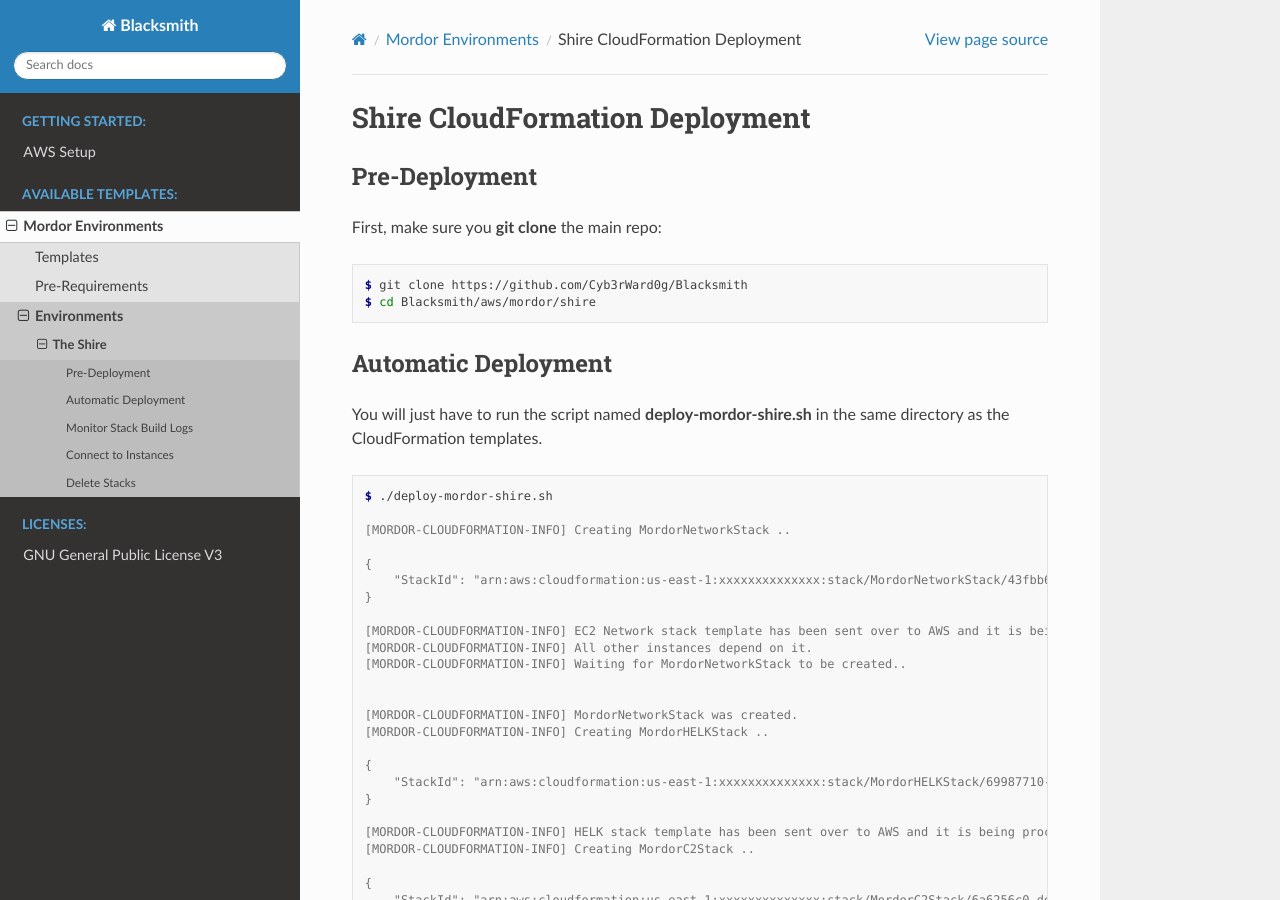
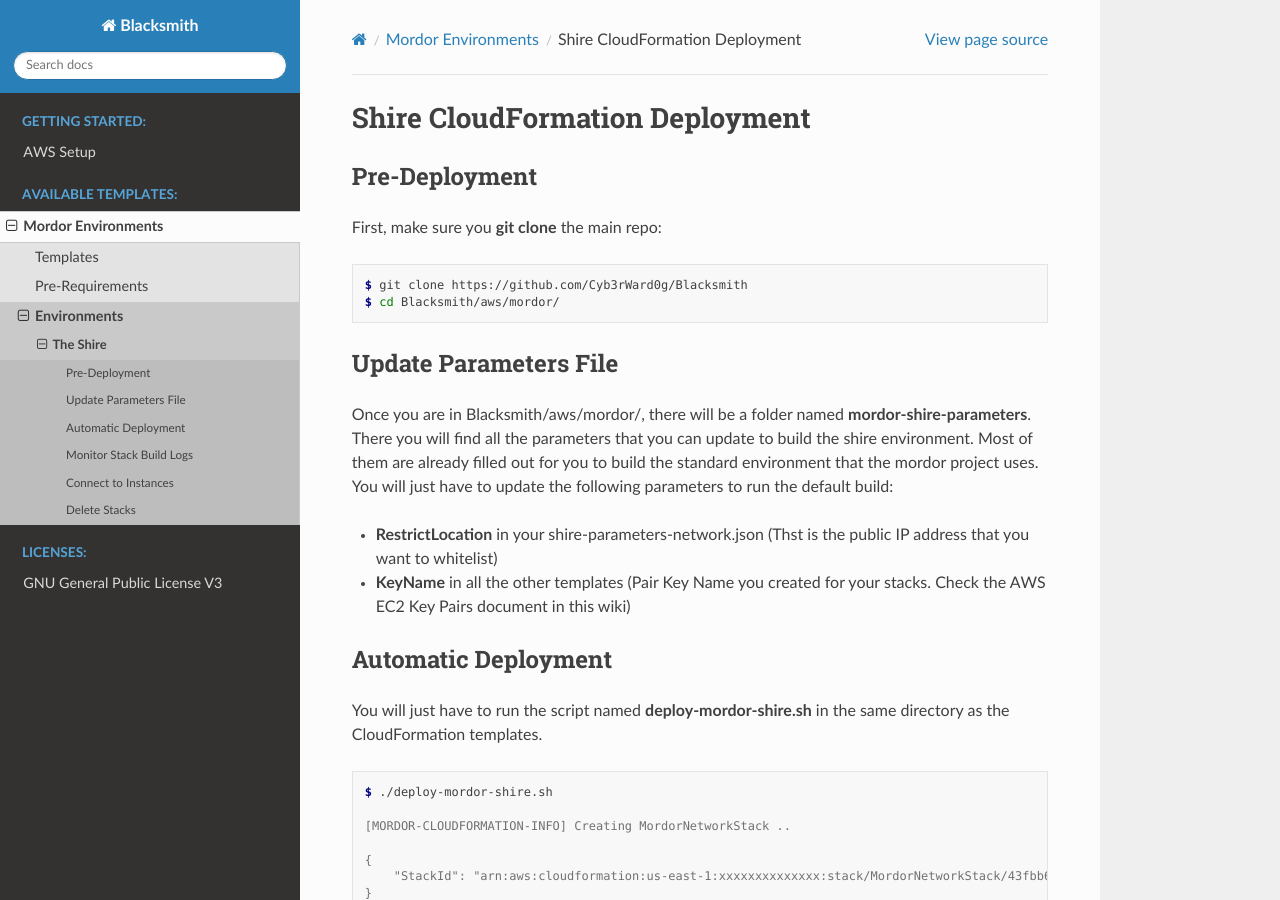
Before and after one commit to OTRF/Blacksmith, a Sphinx documentation site: the page built from docs/source/mordor_shire.rst, in a window 1280 px wide and 900 px high. Built offline with Sphinx 7.4.7 and the Read the Docs theme 2.0.0, drawn with Linux system fonts in a browser that asks for light colours.

Commit message:
Updated docs

```diff
--- a/docs/source/mordor_shire.rst
+++ b/docs/source/mordor_shire.rst
@@ -9,8 +9,19 @@
 .. code-block:: console
 
     $ git clone https://github.com/Cyb3rWard0g/Blacksmith
-    $ cd Blacksmith/aws/mordor/shire
+    $ cd Blacksmith/aws/mordor/
 
+
+Update Parameters File
+######################
+
+Once you are in Blacksmith/aws/mordor/, there will be a folder named **mordor-shire-parameters**.
+There you will find all the parameters that you can update to build the shire environment.
+Most of them are already filled out for you to build the standard environment that the mordor project uses.
+You will just have to update the following parameters to run the default build:
+
+* **RestrictLocation** in your shire-parameters-network.json (Thst is the public IP address that you want to whitelist)
+* **KeyName** in all the other templates (Pair Key Name you created for your stacks. Check the AWS EC2 Key Pairs document in this wiki)
 
 Automatic Deployment
 ####################
```
Also changed, not shown: 7 other files.
